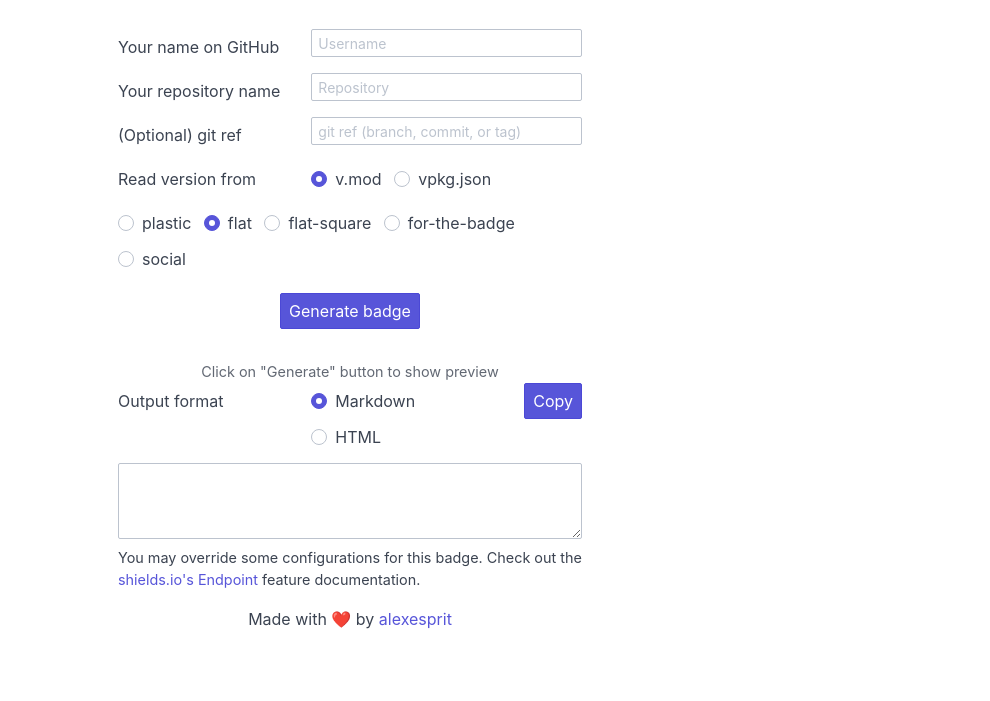
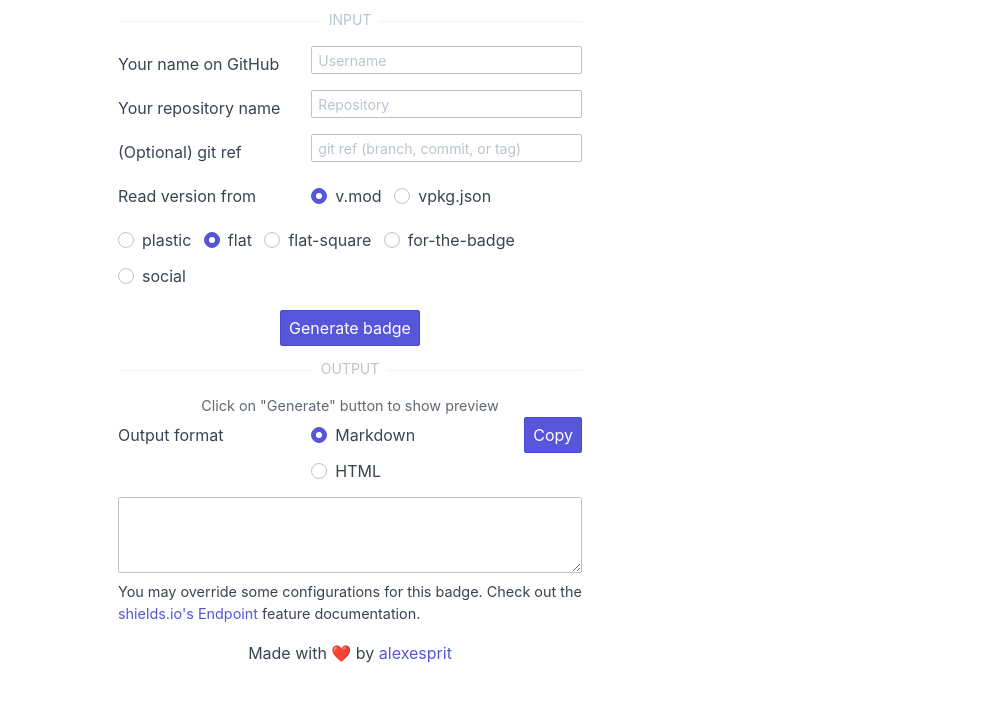
Before and after one commit to alexesprit/shieldsio-vlang, a website: page page/index.html in a window 1280 px wide. Shown: the part 87-788 px from the top of the page, without its empty margins (290-1280 px from the left). Drawn offline with nearby package versions, Linux system fonts and the light colour scheme.

Commit message:
Add headers for input and output sections

```diff
--- a/page/index.html
+++ b/page/index.html
@@ -149,6 +149,8 @@
 		</header>
 
 		<main class="container grid-xs px-4">
+			<div class="divider text-center" data-content="INPUT"></div>
+
 			<div class="form-horizontal">
 				<div class="form-group">
 					<div class="col-5 col-sm-12">
@@ -260,6 +262,8 @@
 				</div>
 			</div>
 
+			<div class="divider text-center" data-content="OUTPUT"></div>
+
 			<div class="form-horizontal mt-4">
 				<div class="mb-8 text-center" id="badge-preview">
 					<span class="text-muted text-small">
```
